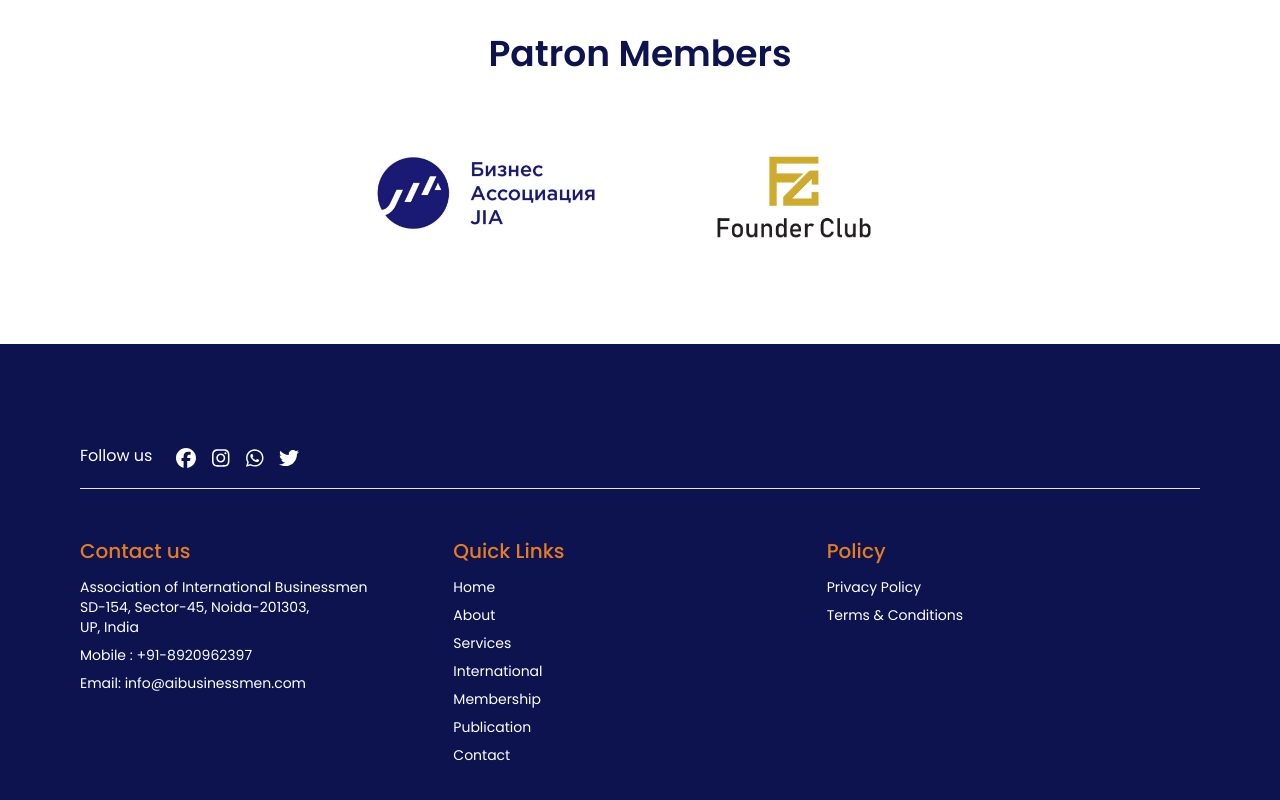
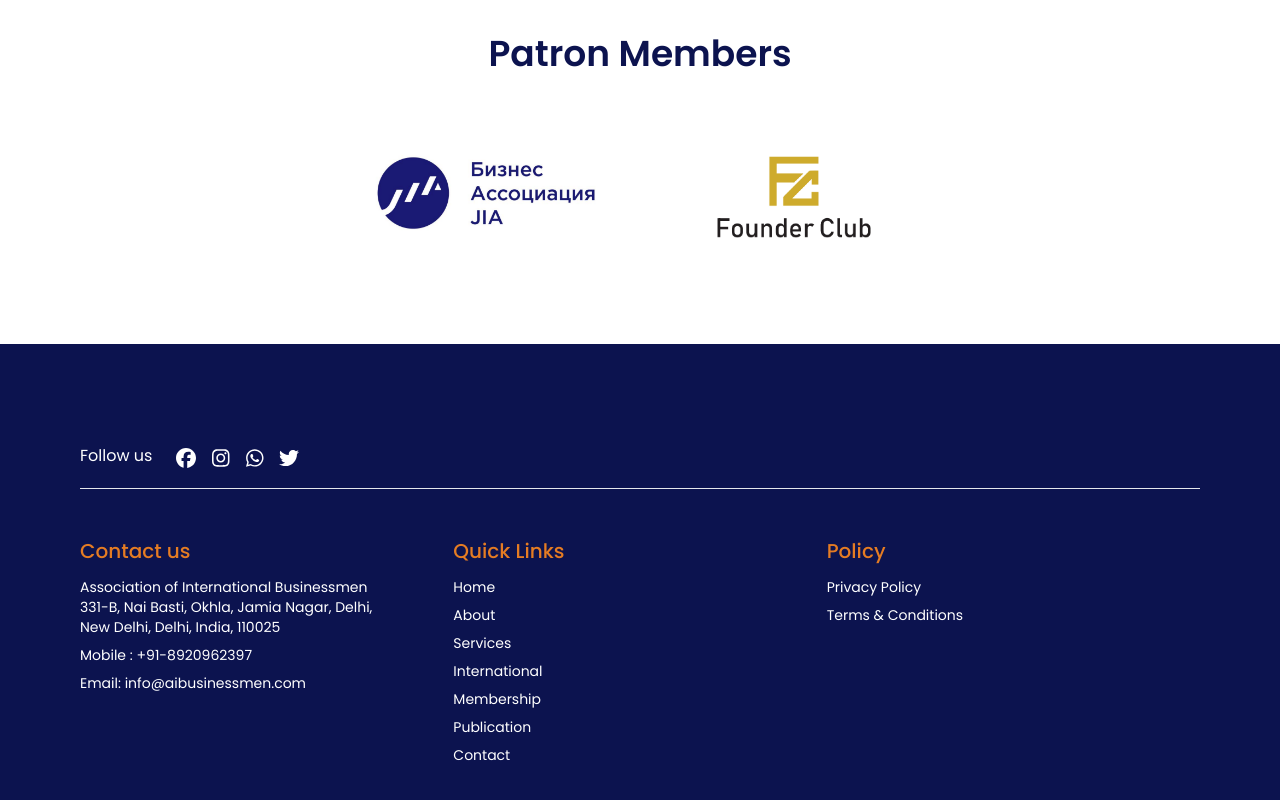
Before and after one commit to codingspidy/aib, a Next.js app: page / in a window 1280 px wide. Shown: the part 3667-4467 px from the top of the page. Built offline with nearby package versions, Linux system fonts and the light colour scheme.

Commit message:
address update

```diff
--- a/app/components/Footer.tsx
+++ b/app/components/Footer.tsx
@@ -85,8 +85,8 @@ const Footer: NextComponentType = () => {
                             >
                                 <li className='mb-2'>
                                     <p>Association of International Businessmen
-                                    SD-154, Sector-45, Noida-201303,</p>
-                                     UP, India
+                                    331-B, Nai Basti, Okhla, Jamia Nagar, Delhi,</p>
+                                    New Delhi, Delhi, India, 110025
                                 </li>
                                 <li className='mb-2'>
                                     Mobile : +91-8920962397
```
